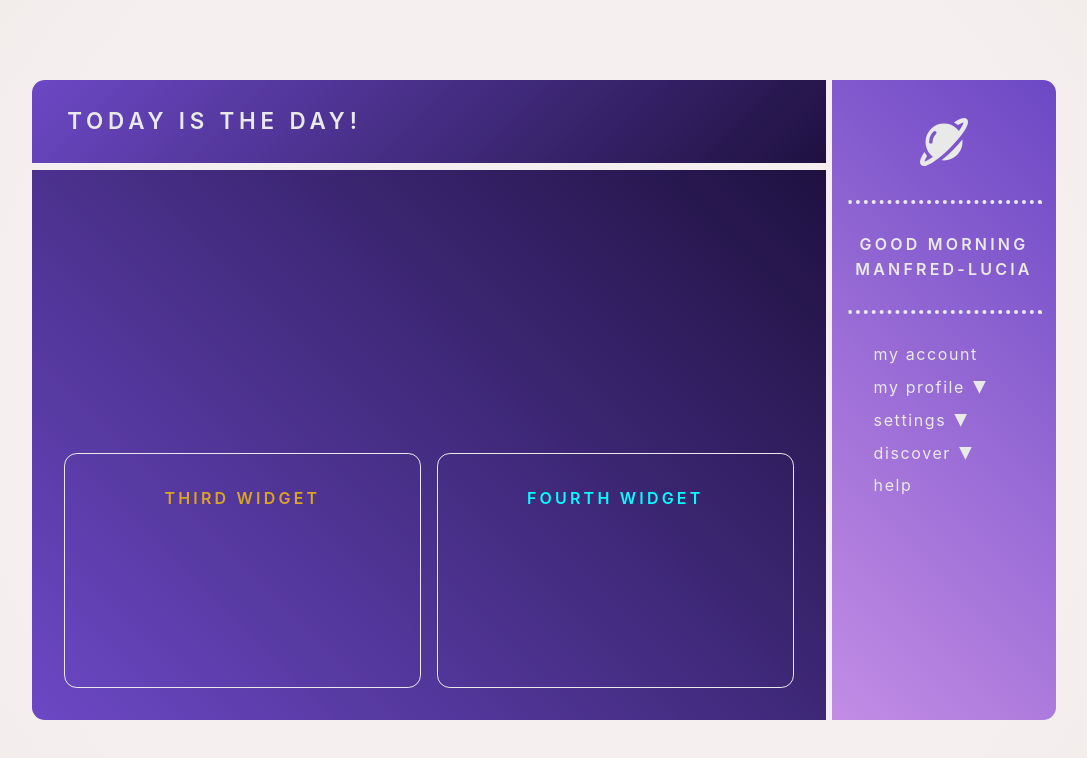
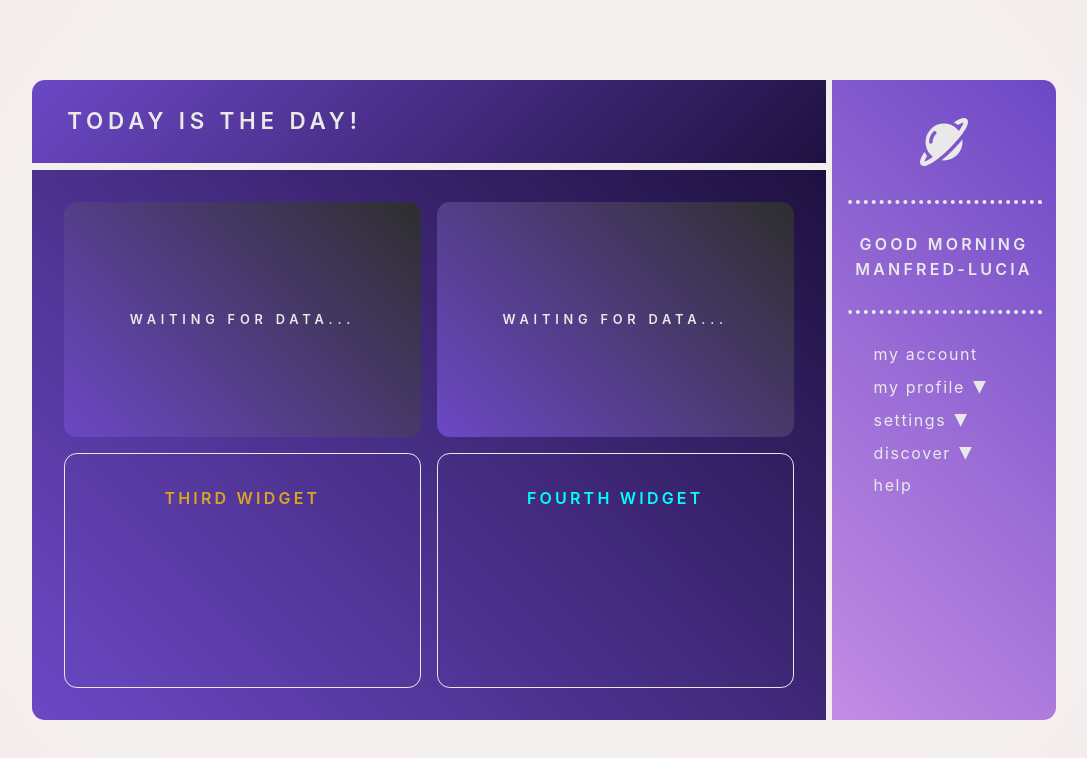
Before and after one commit to lisa-von-mond/space-dashboard, a Vue app: page / in a window 1280 px wide. Shown: the top 758 px of the page, without its empty margins (96-1183 px from the left). Built offline with nearby package versions, Linux system fonts and the light colour scheme; no server answers.

Commit message:
create skeleton element in case no data available

```diff
--- a/src/components/widgets/AirQuality.vue
+++ b/src/components/widgets/AirQuality.vue
@@ -72,6 +72,7 @@ axios.get('http://api.weatherapi.com/v1/current.json?key=efb8776062704d21bcc1249
 
     </div>
   </div>
+  <div class="no-data" v-else>waiting for data...</div>
 
 </template>
 
--- a/src/components/widgets/Weather.vue
+++ b/src/components/widgets/Weather.vue
@@ -98,6 +98,7 @@ axios.get('http://api.weatherapi.com/v1/current.json?key=efb8776062704d21bcc1249
 
   </div>
 </div>
+<div class="no-data" v-else>waiting for data...</div>
 
 </template>
 
--- a/src/style.scss
+++ b/src/style.scss
@@ -127,6 +127,17 @@ button {
   }
 }
 
+/* skeleton overlay if no data available */
+
+.no-data {
+  @include gradient-nice($color-secondary, $text-color--dark, 45deg);
+  @include flex(row, center, center);
+  border: none !important;
+  font-size: 1.2rem;
+  letter-spacing: 0.3rem;
+  font-weight: 600;
+}
+
 
 /*
 button:focus,
```
Lines whose indentation alone changed are shown as unchanged.
